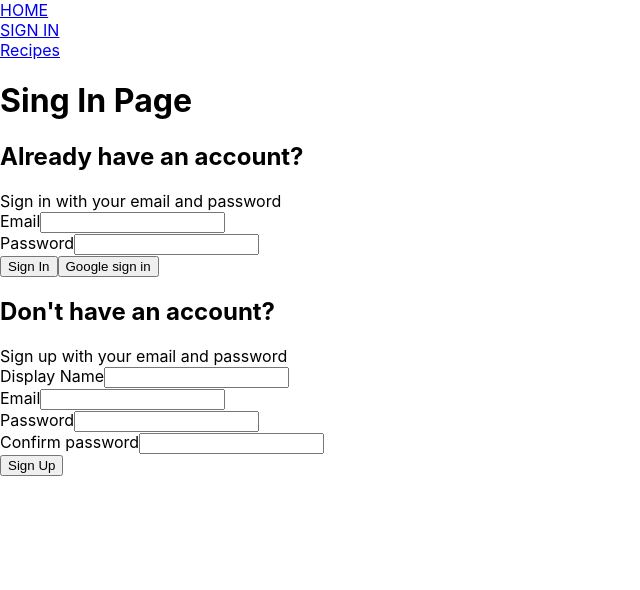
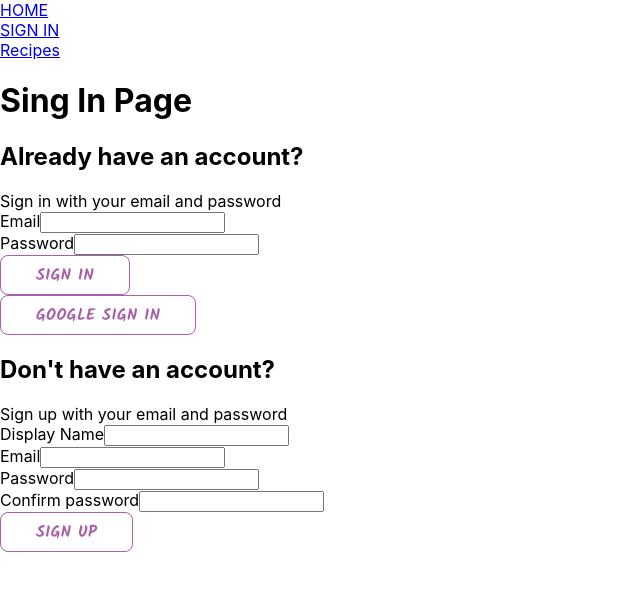
Before and after one commit to marina-knez/food-shack, a React (Create React App) app: page /auth in a window 1280 px wide. Shown: the top 590 px of the page, without its empty margins (0-640 px from the left). Built offline with nearby package versions, Linux system fonts and the light colour scheme; no server answers; the database is empty.

Commit message:
adjust button type classes and styles for them

```diff
--- a/src/components/button/button.component.jsx
+++ b/src/components/button/button.component.jsx
@@ -1,11 +1,24 @@
-const BUTTON_TYPE_CLASSES = {
+import { BaseButton, GoogleSignInButton, InvertedButton } from './button.styles';
+
+export const BUTTON_TYPE_CLASSES = {
+    base: 'base',
     google: 'google-sign-in',
-    inverted: 'inverted',
+    inverted: 'inverted'
 }
 
+const getButton = (buttonType = BUTTON_TYPE_CLASSES.base) => (
+    {
+        [BUTTON_TYPE_CLASSES.base]: BaseButton,
+        [BUTTON_TYPE_CLASSES.google]: GoogleSignInButton,
+        [BUTTON_TYPE_CLASSES.inverted]: InvertedButton
+    }
+    [buttonType]
+)
+
 const Button = ({ children, buttonType, ...otherProps }) => {
+    const CustomButton = getButton(buttonType);
     return (
-        <button className={`button-container ${BUTTON_TYPE_CLASSES[buttonType]}`} {...otherProps}>{children}</button>
+        <CustomButton {...otherProps}>{children}</CustomButton>
     )
 };
 
--- /dev/null
+++ b/src/components/button/button.styles.jsx
@@ -0,0 +1,52 @@
+import styled from 'styled-components';
+
+export const BaseButton = styled.button`
+  min-width: 100px;
+  width: auto;
+  height: 40px;
+  letter-spacing: 0.5px;
+  line-height: 40px;
+  padding: 0 35px;
+  font-size: 1rem;
+  background-color: #ffffff;
+  color: rgba(168,96,168,1);
+  text-transform: uppercase;
+  font-family: 'Kalam';
+  font-weight: bolder;
+  border: 1px solid rgba(168,96,168,1);
+  border-radius: .5rem;
+  cursor: pointer;
+  display: flex;
+  justify-content: center;
+  transition: all .3s linear;
+
+  &:hover {
+      background-color: rgba(168,96,168,1);
+      color: #ffffff;
+      border: 1px solid grey;
+  }
+`
+
+export const GoogleSignInButton = styled(BaseButton)`
+  background-color: #4285f4;
+  border: 1px solid #4285f4;
+  color: white;
+
+    &:hover {
+      background-color: white;
+      border: 1px solid #4285f4;
+      color: #4285f4;
+    }
+`
+
+export const InvertedButton = styled(BaseButton)`
+  background-color: rgba(168,96,168,1);
+  color: white;
+  border: 1px solid rgba(168,96,168,1);
+
+    &:hover {
+      background-color: white;
+      color: rgba(168,96,168,1);
+      border: 1px solid rgba(168,96,168,1);
+    }
+`
```
